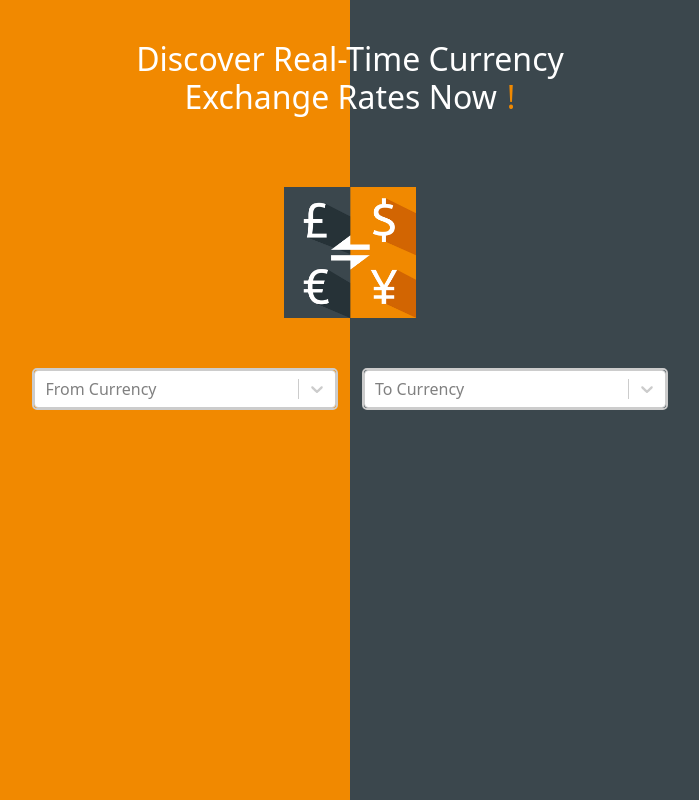
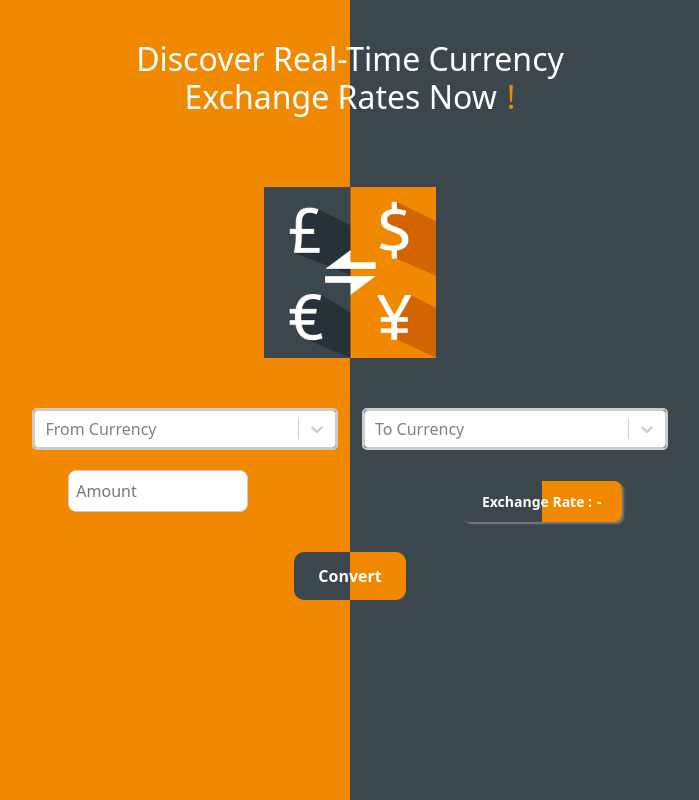
Before and after one commit to MarwanEsm/Currency-Rate-Exchange, a React (Create React App) app: page /currencies in a window 1280 px wide. Shown: the top 800 px of the page, without its empty margins (290-989 px from the left). Built offline with nearby package versions, Linux system fonts and the light colour scheme; no server answers; the database is empty.

Commit message:
modify condition to display rate

```diff
--- a/src/screens/currenciesList/CurrenciesList.jsx
+++ b/src/screens/currenciesList/CurrenciesList.jsx
@@ -51,12 +51,12 @@ const CurrenciesList = () => {
                 </Col>
             </Row>
 
-            {toCurrency !== null &&
-                <ExchangeRateList
-                    toCurrency={toCurrency}
-                    fromCurrency={fromCurrency}
-                />
-            }
+
+            <ExchangeRateList
+                toCurrency={toCurrency}
+                fromCurrency={fromCurrency}
+            />
+
 
         </div>
     </Container>
--- a/src/screens/exchangeRate/ExchangeRate.jsx
+++ b/src/screens/exchangeRate/ExchangeRate.jsx
@@ -17,7 +17,7 @@ const ExchangeRateList = ({ toCurrency, fromCurrency }) => {
         return x;
     };
 
-    const exchangeRate = exchangeRates ? parseFloat(exchangeRates[toCurrency.value]).toFixed(4) : 0; // Add a null check for exchangeRates
+    const exchangeRate = toCurrency?.value ? parseFloat(exchangeRates[toCurrency?.value]).toFixed(4) : "-"; // Add a null check for exchangeRates
 
     const loadExchangeRate = () => {
         axios.get(`https://api.coinbase.com/v2/exchange-rates?currency=${toCurrency?.value}`)
@@ -44,12 +44,11 @@ const ExchangeRateList = ({ toCurrency, fromCurrency }) => {
 
     return (
         <>
-            {exchangeRates && toCurrency && exchangeRates[toCurrency.value] && (
             <div className={styles.mainContainer}>
                 <div className={styles.container}>
 
                     <div className={styles.inputWrapper}>
-                            <strong>{fromCurrency.value}</strong>
+                        <strong>{fromCurrency?.value}</strong>
                         <input
                             type="text"
                             placeholder="Amount"
@@ -59,16 +58,15 @@ const ExchangeRateList = ({ toCurrency, fromCurrency }) => {
                     </div>
 
                     <span>
-                            <label>Exchange Rate</label>
+                        <label>Exchange Rate :</label>
                         <b>{exchangeRate}</b>
                     </span>
                 </div>
 
                 <Button onClick={onConvert}>
-                        {result === null ? "Convert" : numberWithCommas(result) + " " + `${toCurrency.value}`}
+                    {result === null ? "Convert" : numberWithCommas(result) + " " + `${toCurrency?.value}`}
                 </Button>
             </div>
-            )}
         </>
     );
 };
```
Lines whose indentation alone changed are shown as unchanged.
